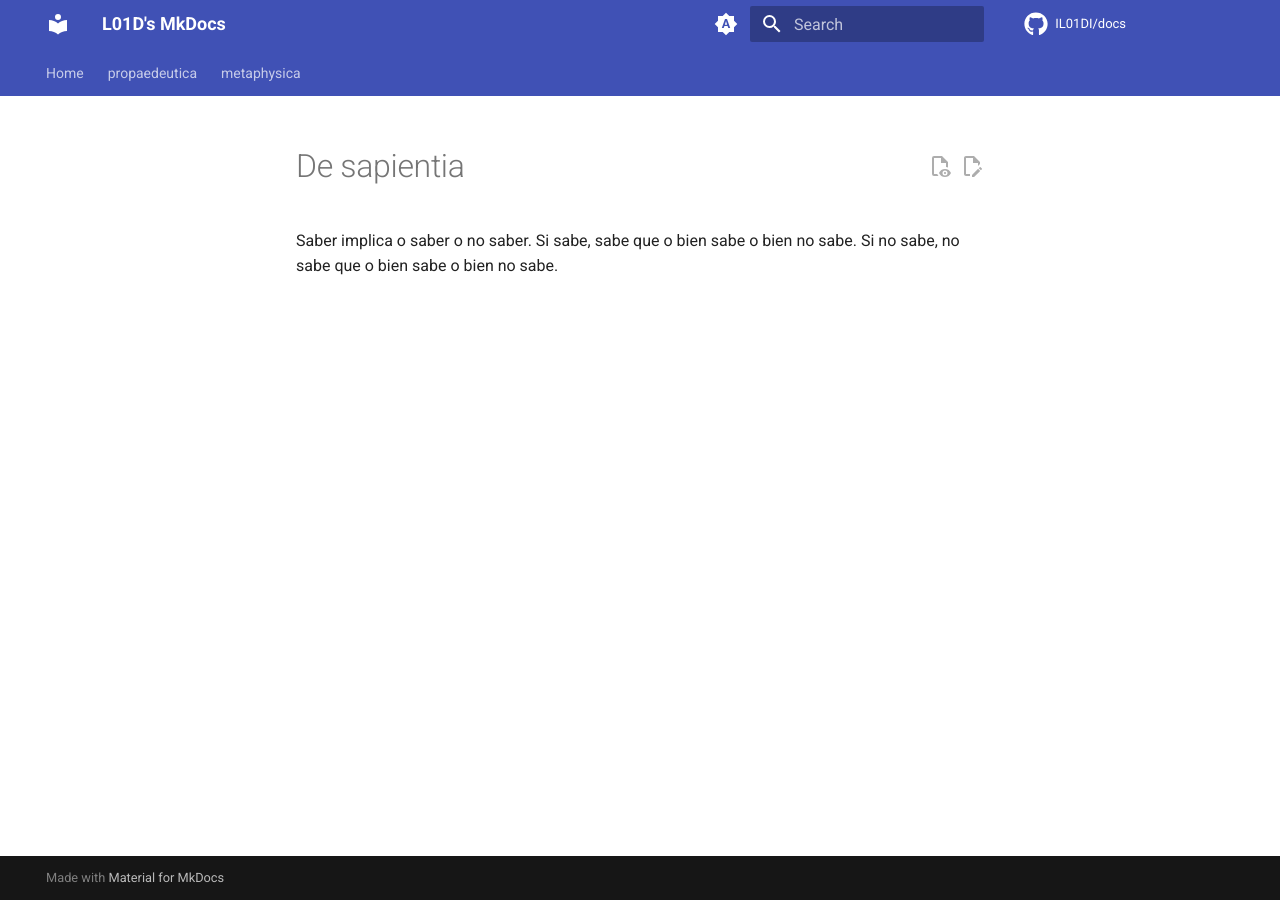
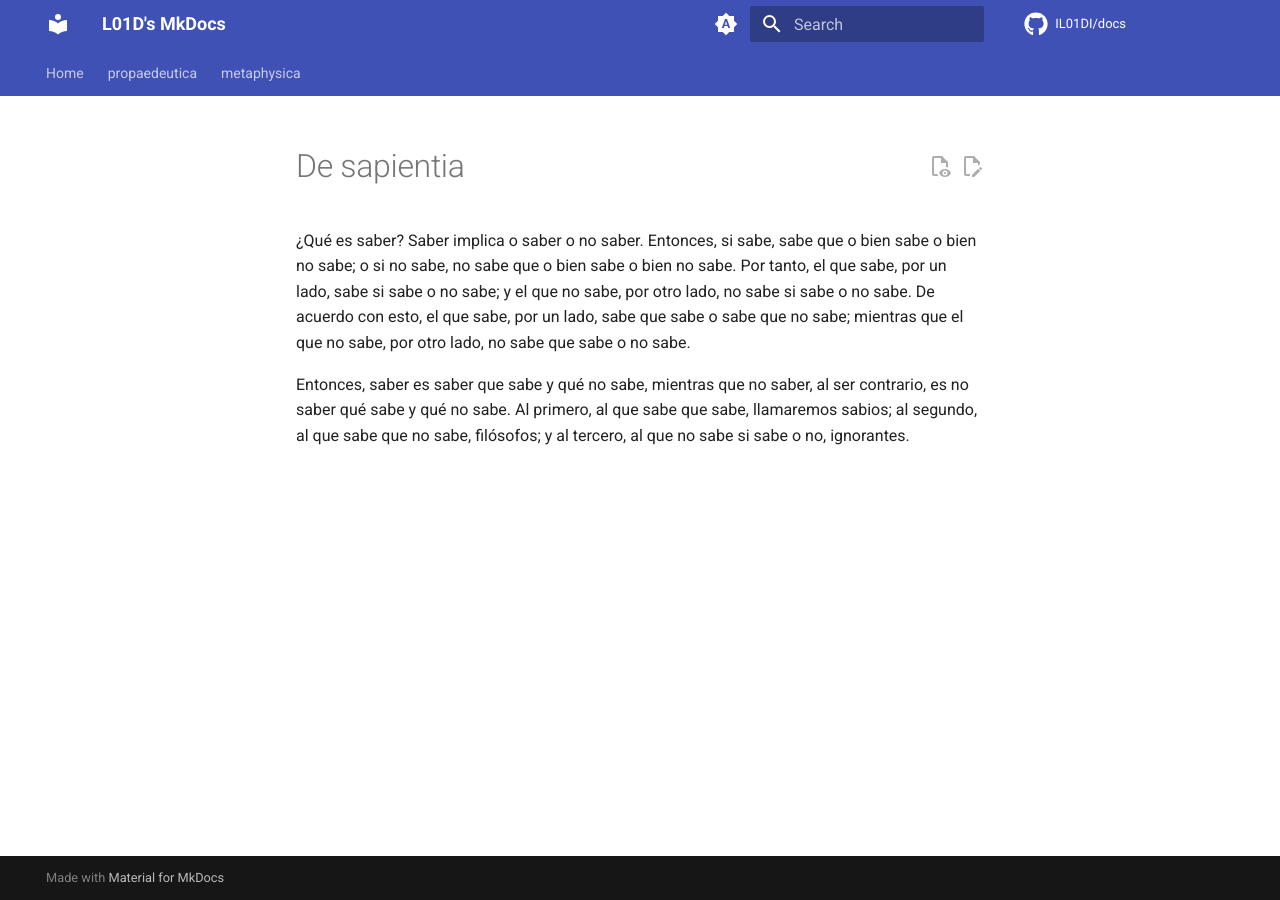
Before and after one commit to IL01DI/docs, an MkDocs documentation site: the page built from docs/sophia/propaedeutica/de sapientia.md, in a window 1280 px wide. Built offline with MkDocs 1.6.1 and Material for MkDocs 9.7.7, drawn with Linux system fonts in a browser that asks for light colours; comment, search, counter and statistics services are not loaded.

Commit message:
add content

```diff
--- a/docs/sophia/propaedeutica/de sapientia.md
+++ b/docs/sophia/propaedeutica/de sapientia.md
@@ -1 +1,3 @@
-Saber implica o saber o no saber. Si sabe, sabe que o bien sabe o bien no sabe. Si no sabe, no sabe que o bien sabe o bien no sabe.
+¿Qué es saber? Saber implica o saber o no saber. Entonces, si sabe, sabe que o bien sabe o bien no sabe; o si no sabe, no sabe que o bien sabe o bien no sabe. Por tanto, el que sabe, por un lado, sabe si sabe o no sabe; y el que no sabe, por otro lado, no sabe si sabe o no sabe. De acuerdo con esto, el que sabe, por un lado, sabe que sabe o sabe que no sabe; mientras que el que no sabe, por otro lado, no sabe que sabe o no sabe.
+
+Entonces, saber es saber que sabe y qué no sabe, mientras que no saber, al ser contrario, es no saber qué sabe y qué no sabe. Al primero, al que sabe que sabe, llamaremos sabios; al segundo, al que sabe que no sabe, filósofos; y al tercero, al que no sabe si sabe o no, ignorantes.
```
